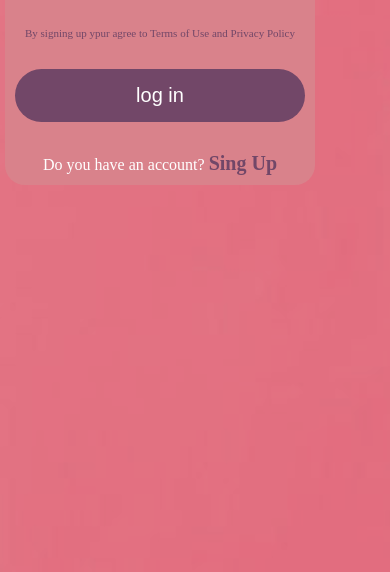
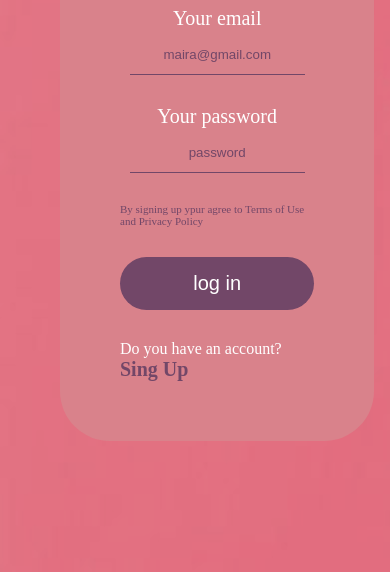
Before and after one commit to mai1209/webNucba, a plain HTML site: page login.html in a window 390 px wide. Shown: the part 272-844 px from the top of the page. Drawn offline with Linux system fonts and the light colour scheme.

Commit message:
arreglos login

```diff
--- a/login.css
+++ b/login.css
@@ -26,6 +26,7 @@ body{
     background-color: #d9848cbd;
     background-blend-mode: multiply;
     height: 100vh;
+
 }
 
 .Login {
@@ -106,13 +107,21 @@ span{
 
 
 @media (max-width: 500px){
+    body{
+        display: flex;
+        justify-content: center;
+        align-items: center;
+        height: 100vh;
+
+
+    }
+
 
     .Login {
 
         height: fit-content;
-        padding: 5px;
-        width: 320px;
-        display: flex;
+        padding: 60px;
+        width: 100%;
 
 
 
@@ -121,14 +130,16 @@ span{
 
     .Login__info {
         background-color: var(--color-nav);
-        padding: 10px;
-        border-radius: 20px;
+        padding: 60px;
+        border-radius: 50px;
         display: flex;
         flex-direction: column;
-        justify-content: center;
         align-items: center;
         gap: 30px;
-        width: 320px;
+        width: fit-content;
+
+
+
 
     }
 
```
